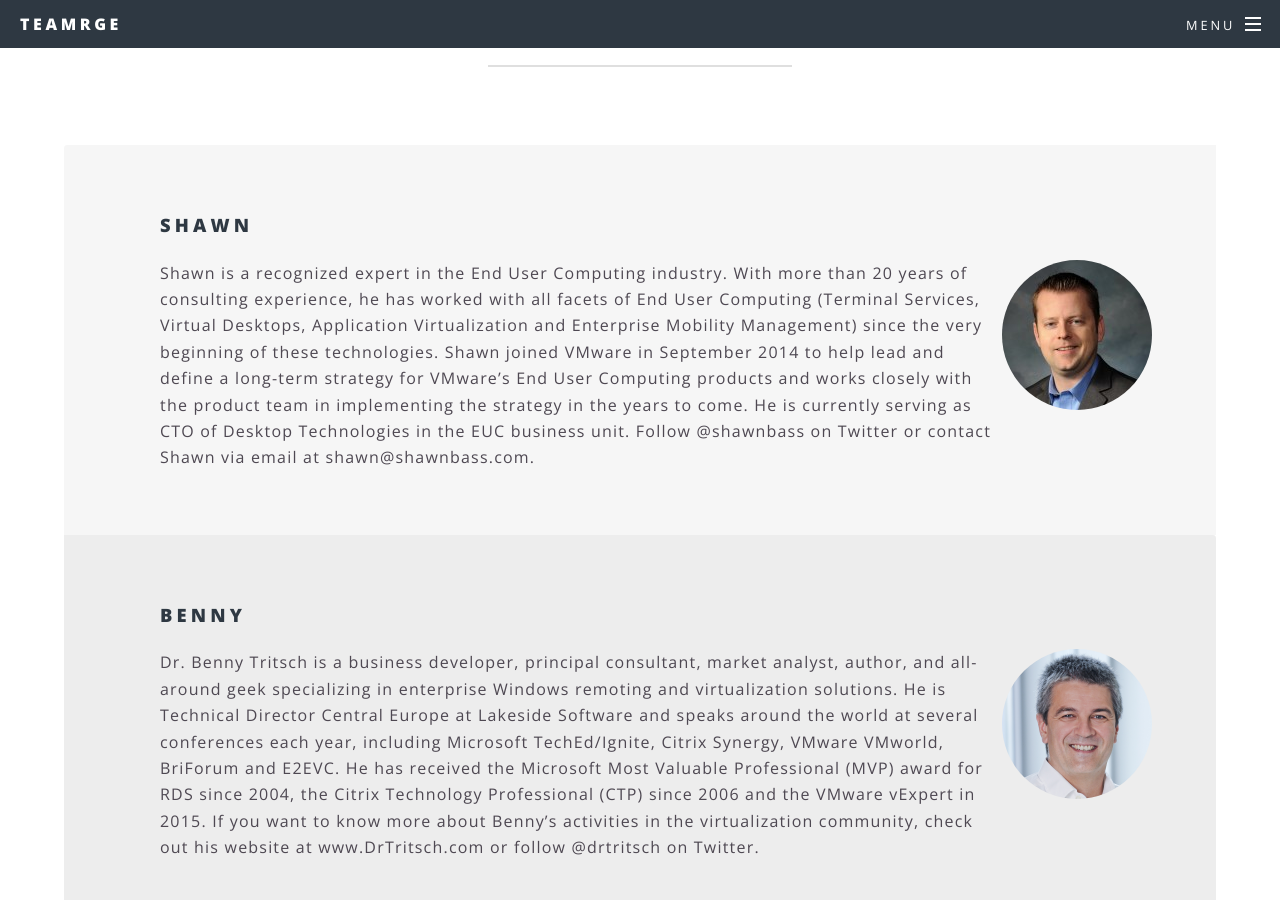
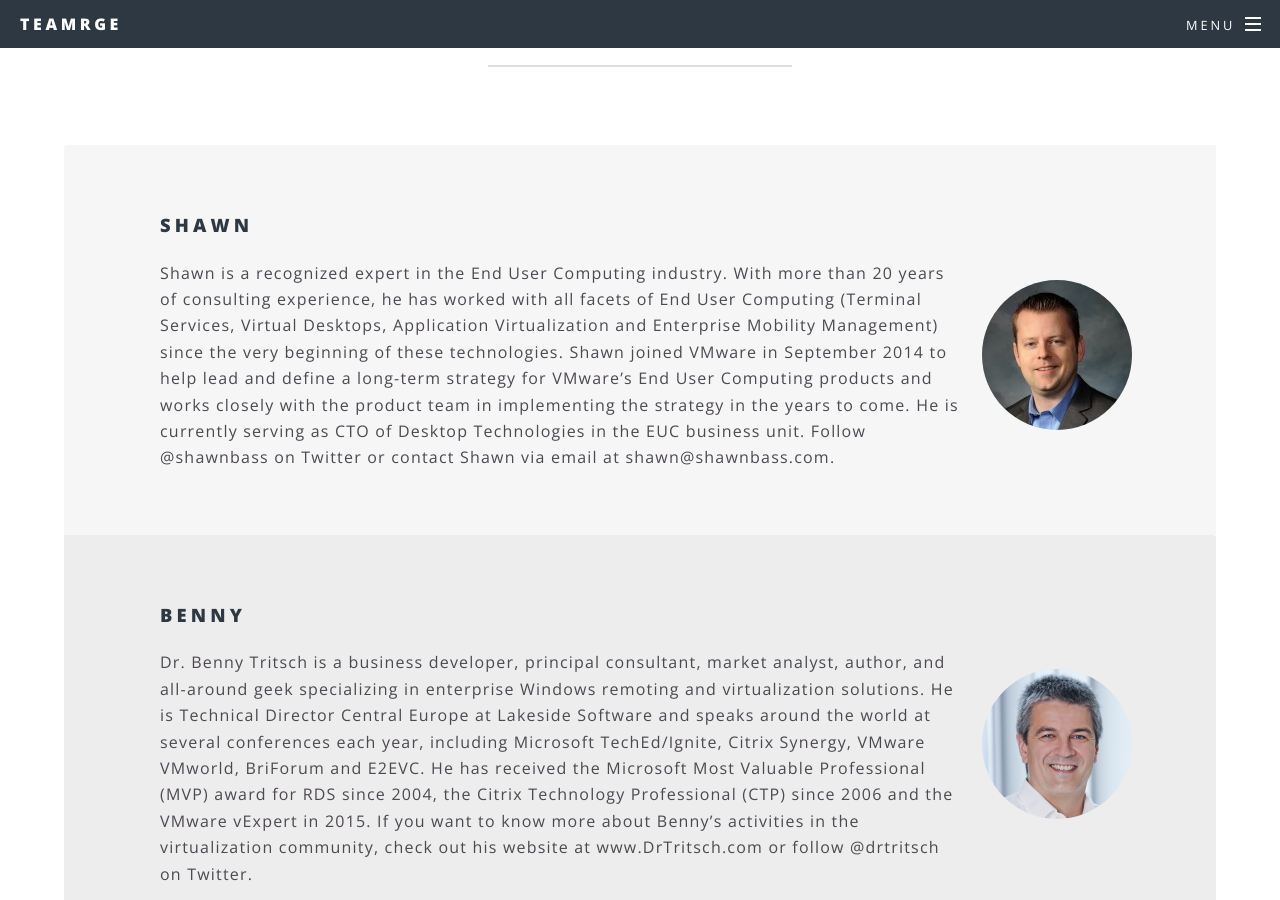
Before and after one commit to TeamRGE/teamrge-website, a Jekyll site: the page built from index.html, in a window 1280 px wide and 900 px high, scrolled down 2723 px. Built offline with Jekyll 4.4.1, drawn with Linux system fonts in a browser that asks for light colours.

Commit message:
Fixed the styling on mobile

```diff
--- a/assets/css/main.scss
+++ b/assets/css/main.scss
@@ -914,7 +914,7 @@
 			.picture {
 				display:block;
 				float: right;
-				height: 100%;
+				padding: 20px;
 			}
 
 			img {
```
